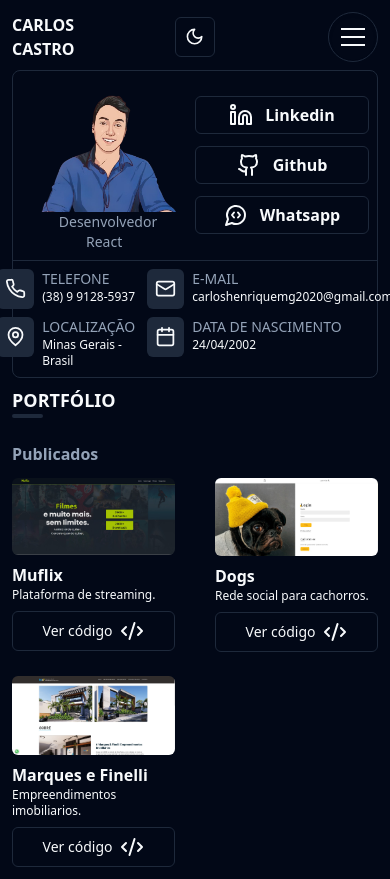
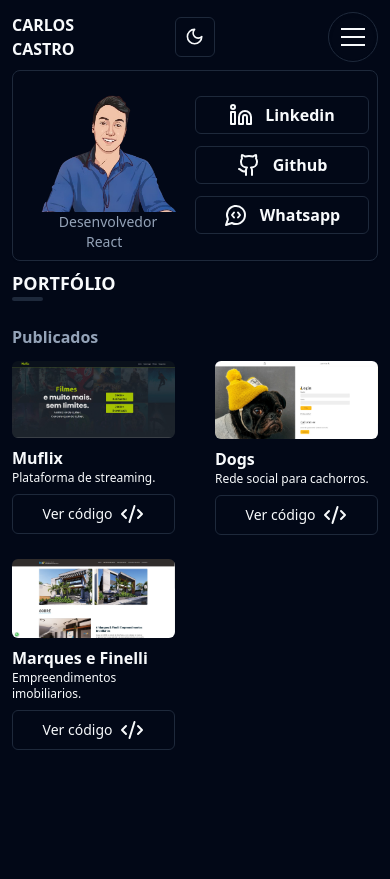
Before and after one commit to Carlos-Castro11/portfolio, a React (Vite) app: page / in a window 390 px wide. After the commit the page ends 844 px from the top, so only its background shows below. Built offline with nearby package versions, Linux system fonts and the light colour scheme.

Commit message:
Add new hero mobile layout

```diff
--- a/src/components/hero-mobile/hero-mobile.tsx
+++ b/src/components/hero-mobile/hero-mobile.tsx
@@ -1,18 +1,8 @@
-import {
-  Calendar,
-  GithubIcon,
-  LinkedinIcon,
-  Mail,
-  MapPin,
-  MessageCircleCodeIcon,
-  Phone,
-} from 'lucide-react'
+import { GithubIcon, LinkedinIcon, MessageCircleCodeIcon } from 'lucide-react'
 import { Cursor, useTypewriter } from 'react-simple-typewriter'
 
 import perfil from '../../assets/images/perfil.png'
-import { HeroItem } from '../hero/hero-item'
 import { Card, CardDescription } from '../ui/card'
-import { Separator } from '../ui/separator'
 import { HeroLinkMobile } from './hero-link-mobile'
 
 export function HeroMobile() {
@@ -45,35 +35,6 @@ export function HeroMobile() {
           <HeroLinkMobile icon={<MessageCircleCodeIcon />} text="Whatsapp" />
         </div>
       </div>
-      <Separator />
-      <div className="flex items-center justify-center py-2">
-        <div className="flex gap-3">
-          <div className="space-y-2">
-            <HeroItem
-              icon={<Phone size={21} />}
-              fieldValue="(38) 9 9128-5937"
-              fieldName="Telefone"
-            />
-            <HeroItem
-              icon={<MapPin size={21} />}
-              fieldValue="Minas Gerais - Brasil"
-              fieldName="Localização"
-            />
-          </div>
-          <div className="space-y-2 justify-self-start">
-            <HeroItem
-              icon={<Mail size={21} />}
-              fieldValue="carloshenriquemg2020@gmail.com"
-              fieldName="E-mail"
-            />
-            <HeroItem
-              icon={<Calendar size={21} />}
-              fieldValue="24/04/2002"
-              fieldName="Data de nascimento"
-            />
-          </div>
-        </div>
-      </div>
     </Card>
   )
 }
```
